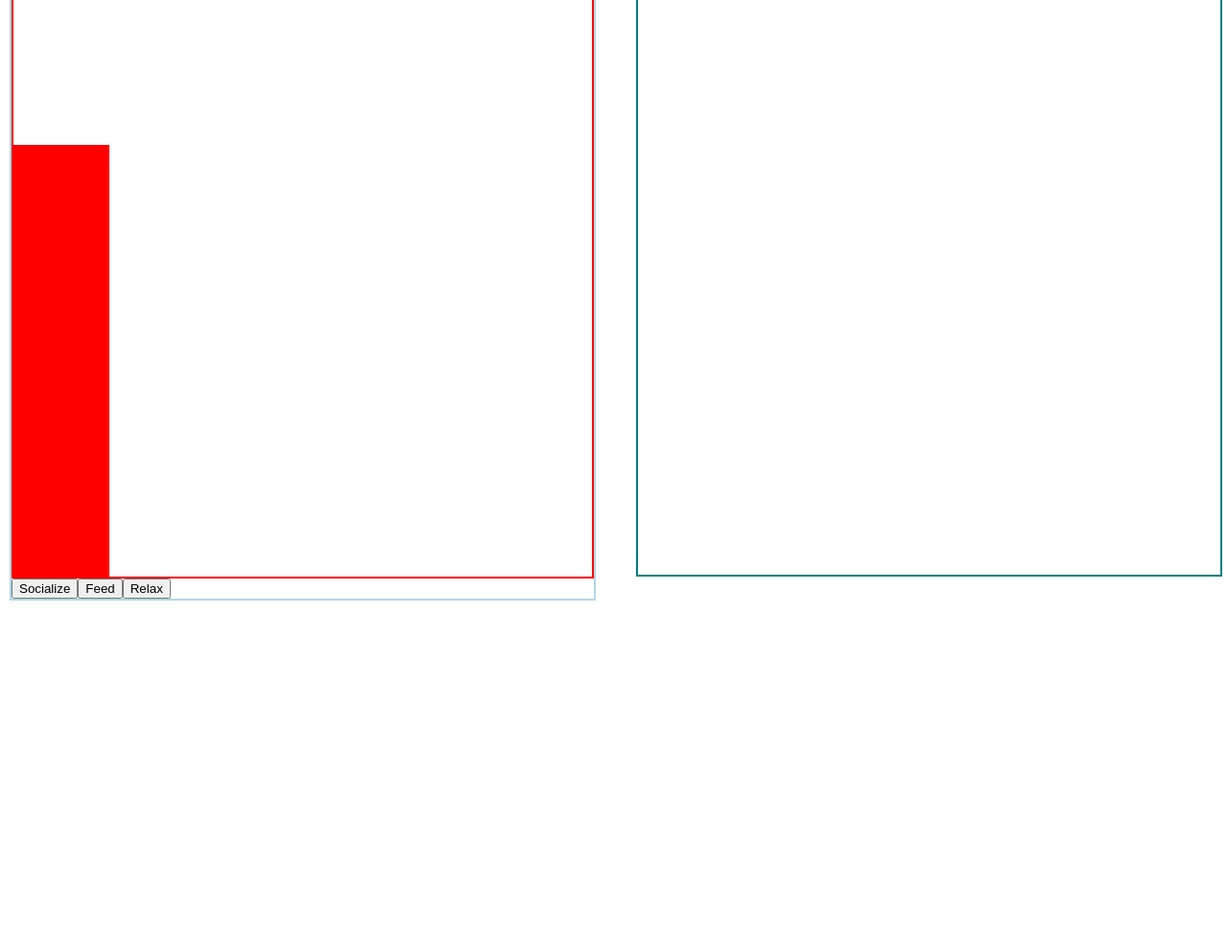
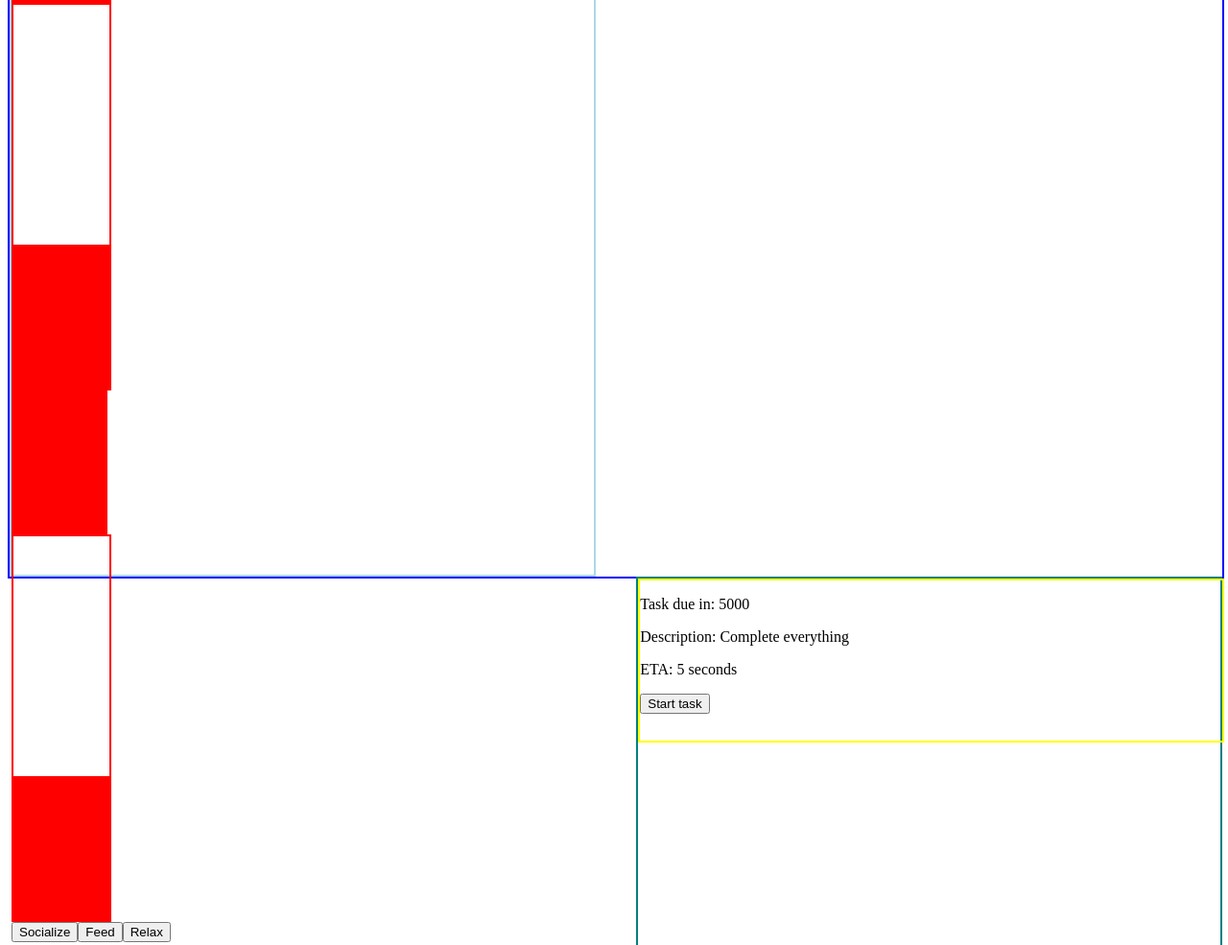
Before and after one commit to jiwonhan1/Programmer-happiness, a website built with webpack: page src/index.html in a window 1280 px wide. Shown: the part 413-1398 px from the top of the page at 96% size. Before the commit the page ends 1039 px from the top, so only its background shows below. Built offline with nearby package versions, Linux system fonts and the light colour scheme.

Commit message:
Create social, hunger, and work bars.

```diff
--- a/src/css/styles.css
+++ b/src/css/styles.css
@@ -7,11 +7,11 @@
     width: 100%;
     height: 100%;
 }
+
 #health-display {
     width: 48%;
-    height: 100%;
+    height: 1000px;
     border: 2px solid lightblue;
-    float: left;
 }
 #task-list-display {
     width: 48%;
@@ -29,7 +29,7 @@
 }
 #happiness-meter {
     border: 2px solid red;
-    height: 1000px;
+    height: 400px;
     display: flex;
     flex-direction: column-reverse;
 }
@@ -39,7 +39,46 @@
     height: 10px;
     background-color: red;
 }
-.happiness-bar {
+#social-meter {
+    border: 2px solid red;
+    height: 400px;
+    width: 100px;
+    display: flex;
+    flex-direction: column-reverse;
+}
+
+.social-bar-container {
+    width: 100px;
+    height: 10px;
+    background-color: red;
+}
+#work-meter {
+    border: 2px solid red;
+    height: 400px;
+    width: 100px;
+    display: flex;
+    flex-direction: column-reverse;
+}
+
+.work-bar-container {
+    width: 100px;
+    height: 10px;
+    background-color: red;
+}
+#happiness-meter {
+    border: 2px solid red;
+    height: 400px;
+    width: 100px;
+    display: flex;
+    flex-direction: column-reverse;
+}
+
+.hunger-bar-container {
+    width: 100px;
+    height: 10px;
+    background-color: red;
+}
+.hunger-bar {
     border: 2px solid green;
     background-color: blue;
     width: 96px;
--- a/src/js/interface-logic.js
+++ b/src/js/interface-logic.js
@@ -5,6 +5,27 @@ export function createHappinessMeterContainer() {
   let mainContent = document.getElementById("health-display");
   let meterDiv = document.createElement("div");
   meterDiv.id = "happiness-meter";
+  mainContent.append(meterDiv);
+}
+
+export function createSocialMeterContainer() {
+  let mainContent = document.getElementById("health-display");
+  let meterDiv = document.createElement("div");
+  meterDiv.id = "social-meter";
+  mainContent.append(meterDiv);
+}
+
+export function createHungerMeterContainer() {
+  let mainContent = document.getElementById("health-display");
+  let meterDiv = document.createElement("div");
+  meterDiv.id = "hunger-meter";
+  mainContent.append(meterDiv);
+}
+
+export function createWorkMeterContainer() {
+  let mainContent = document.getElementById("health-display");
+  let meterDiv = document.createElement("div");
+  meterDiv.id = "work-meter";
   mainContent.append(meterDiv);
 }
 
@@ -23,8 +44,61 @@ export function createHappinessMeterBarsContainers(programmerHappiness){
   }
 }
 
+export function createSocialMeterBarsContainers(programmerHappiness){
+  if(programmerHappiness.getSocial() <= 0) {
+  //  alert("You Lose!!!!!!!!!!!!!!");
+  }
+  let meterDiv = document.getElementById("social-meter");
+  while(meterDiv.firstChild) {
+    meterDiv.removeChild(meterDiv.firstChild);
+  }
+  for(let i = 0; i < programmerHappiness.getSocial(); i++) {
+    let barContainer = document.createElement("div");
+    barContainer.className = "social-bar-container";
+    meterDiv.append(barContainer);
+  }
+}
+
+export function createHungerMeterBarsContainers(programmerHappiness){
+  if(programmerHappiness.getHunger() <= 0) {
+  //  alert("You Lose!!!!!!!!!!!!!!");
+  }
+  let meterDiv = document.getElementById("hunger-meter");
+  while(meterDiv.firstChild) {
+    meterDiv.removeChild(meterDiv.firstChild);
+  }
+  for(let i = 0; i < programmerHappiness.getHunger(); i++) {
+    let barContainer = document.createElement("div");
+    barContainer.className = "hunger-bar-container";
+    meterDiv.append(barContainer);
+  }
+}
+
+export function createWorkMeterBarsContainers(programmerHappiness){
+  if(programmerHappiness.getWork() <= 0) {
+  //  alert("You Lose!!!!!!!!!!!!!!");
+  }
+  let meterDiv = document.getElementById("work-meter");
+  while(meterDiv.firstChild) {
+    meterDiv.removeChild(meterDiv.firstChild);
+  }
+  for(let i = 0; i < programmerHappiness.getWork(); i++) {
+    let barContainer = document.createElement("div");
+    barContainer.className = "work-bar-container";
+    meterDiv.append(barContainer);
+  }
+}
 export function createHappinessMeter() {
   createHappinessMeterContainer();
+}
+export function createSocialMeter() {
+  createSocialMeterContainer();
+}
+export function createWorkMeter() {
+  createWorkMeterContainer();
+}
+export function createHungerMeter() {
+  createHungerMeterContainer();
 }
 
 export function createTaskAtRandomIntervals() {
@@ -41,31 +115,41 @@ export function createTaskList() {
 }
 
 export function createTask(task) {
+  let s = createTaskHtml(task);
+  attachTaskDueCountDown(s, task);
+}
+
+export function createTaskHtml(task) {
   let taskList = document.getElementById("task-list");
   let taskDiv = document.createElement("div");
   taskDiv.className = "task-list-item";
 
+  let taskDue = document.createElement("p");
+  taskDue.className = "task-due";
+  taskDue.innerHTML = `Task due in: ${task.due}`;
+
   let taskDescription = document.createElement("p");
   taskDescription.className = "task-description";
-  taskDescription.innerHTML = `${task.description}`;
+  taskDescription.innerHTML = `Description: ${task.description}`;
+
   let taskEstimatedTimeToComplete = document.createElement("p");
   taskEstimatedTimeToComplete.className = "task-time";
-  taskEstimatedTimeToComplete.innerHTML = `${(task.time/1000)} seconds`;
+  taskEstimatedTimeToComplete.innerHTML = `ETA: ${(task.time/1000)} seconds`;
+
   let taskStartButton = document.createElement("button");
   taskStartButton.className = "start-task-button";
   taskStartButton.innerHTML = "Start task";
-  attachTaskDue(taskDiv, task);
+
+  //let taskDue = attachTaskDueHtml(taskDiv, task);
+  taskDiv.append(taskDue);
   taskDiv.append(taskDescription);
   taskDiv.append(taskEstimatedTimeToComplete);
   taskDiv.append(taskStartButton);
   attachStartTaskButtonListener(taskStartButton, task, taskDiv);
+
+  //attachCountDown(taskDue, task)
   taskList.append(taskDiv);
-}
-export function attachTaskDue(taskDiv, task) {
-  let taskDue = document.createElement("p");
-  taskDue.className = "task-due";
-  taskDue.innerHTML = `${task.timeRemainingOnTask()}`;
-  taskDiv.append(taskDue);
+  return taskDue;
 }
 
 export function attachStartTaskButtonListener(taskStartButton, task, taskDiv) {
@@ -73,6 +157,21 @@ export function attachStartTaskButtonListener(taskStartButton, task, taskDiv) {
     let timeToProcess = task.time;
     hideButtonsTaskLength(timeToProcess, taskDiv);
   });
+}
+
+export function attachTaskDueCountDown(s, task) {
+  let taskDueArray = document.getElementsByClassName("task-due");
+  console.log(taskDueArray.length);
+  console.log(taskDueArray[0]);
+  // let taskDue = taskDueArray[taskDueArray.length-1];
+  let taskDue = s;
+  //taskDue.addEventListener("")
+  console.log(taskDue + " taskdue");
+  setInterval(() => {
+    let timeRemaining = task.getDue();
+    console.log(timeRemaining + " due");
+    taskDue.innerHTML = `Task due in: ${timeRemaining}`;
+  }, 50)
 }
 
 export function hideButtonsTaskLength(time, taskDiv) {
@@ -94,9 +193,13 @@ export function hideButtonsTaskLength(time, taskDiv) {
 
 export function startGame() {
   createHappinessMeter();
+  createSocialMeter();
+  createHungerMeter();
+  createWorkMeter();
   createButtons();
   createTaskList();
   let task = new Task("Complete everything", 5000, 10000);
+  task.timeRemainingOnTask();
   createTask(task);
   let p = new Programmer();
   p.socialDrainPerSecond();
@@ -109,6 +212,9 @@ export function startGame() {
  export function runGame(p) {
   setInterval(() => {
     createHappinessMeterBarsContainers(p);
+    createSocialMeterBarsContainers(p);
+    createHungerMeterBarsContainers(p);
+    createWorkMeterBarsContainers(p);
   },10)
  }
   export function createButtons() {
--- a/src/js/programmer.js
+++ b/src/js/programmer.js
@@ -8,6 +8,18 @@ export class Programmer {
 
   getHappiness() {
     return this.happiness;
+  }
+
+  getHunger() {
+    return this.hunger;
+  }
+
+  getSocial() {
+    return this.social;
+  }
+
+  getWork() {
+    return this.work;
   }
 
   hungerDrainPerSecond() {
--- a/src/js/task.js
+++ b/src/js/task.js
@@ -5,6 +5,9 @@ export class Task {
     this.due = due;
   }
 
+  getDue() {
+    return this.due;
+  }
   beginTask() {
     setTimeout(function() {
       this.complete = true;
@@ -13,7 +16,8 @@ export class Task {
 
   timeRemainingOnTask() {
     setInterval(() => {
-      this.due = this.due--;
+      this.due = this.due - 1000;
+      console.log(this.due);
     }, 1000)
   }
 
```
